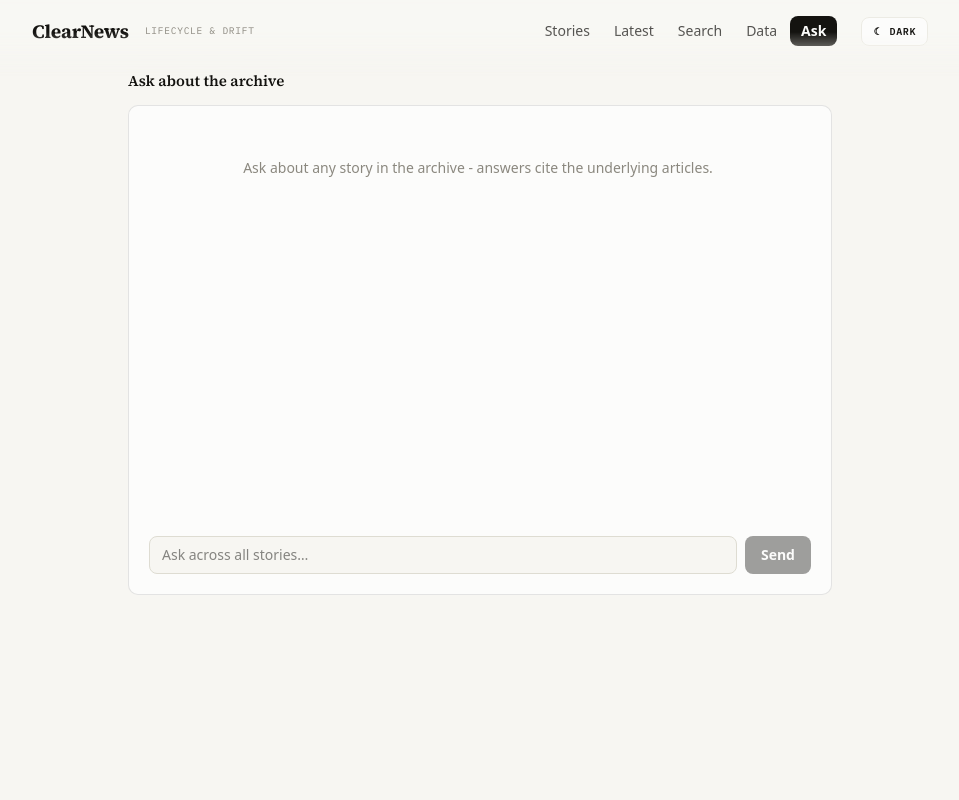
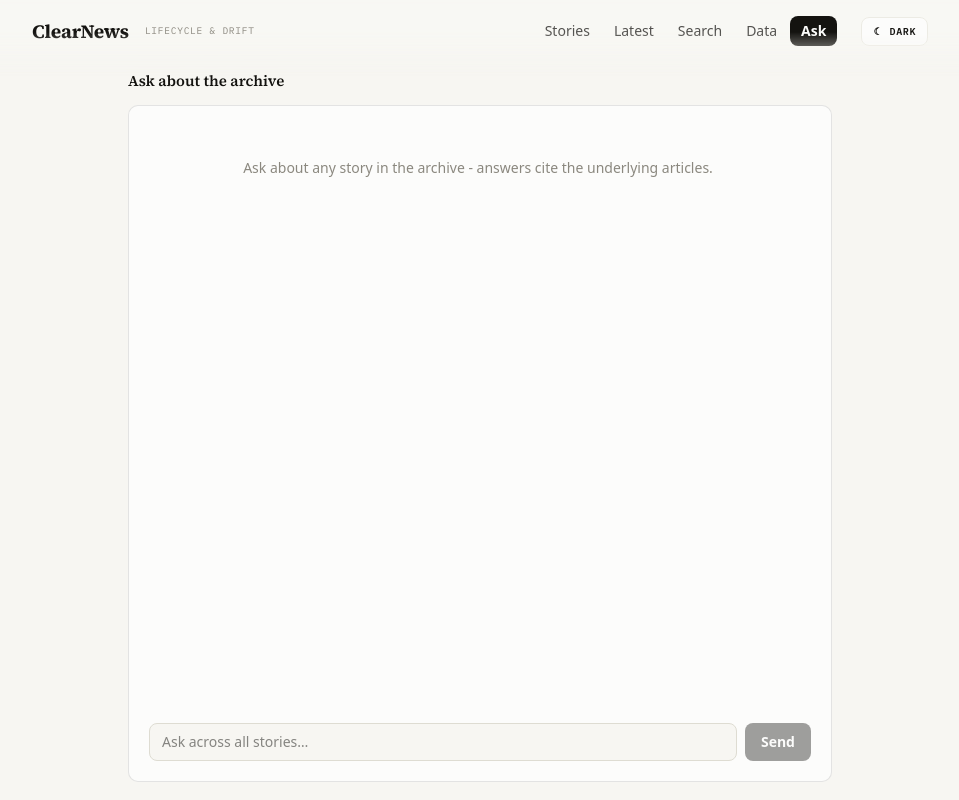
Before and after one commit to K1NGS1LVER/ClearNews, a React (Vite) app in the folder frontend/: page /chat in a window 1280 px wide. Shown: the whole page, without its empty margins (160-1119 px from the left). Built offline with nearby package versions, Linux system fonts and the light colour scheme.

Commit message:
feat(chat): make /chat page fill viewport height

```diff
--- a/frontend/src/pages/Chat.tsx
+++ b/frontend/src/pages/Chat.tsx
@@ -2,12 +2,12 @@ import ChatPanel from "../components/ChatPanel";
 
 export default function Chat() {
   return (
-    <div className="mx-auto max-w-3xl px-4 pb-8 pt-2 sm:px-8">
-      <h1 className="mb-3" style={{ fontFamily: "var(--font-serif)", fontSize: 15, fontWeight: 600, color: "var(--ink)" }}>
+    <div className="mx-auto flex h-[calc(100dvh-128px)] max-w-3xl flex-col px-4 pb-4 pt-2 sm:px-8 md:h-[calc(100dvh-64px)]">
+      <h1 className="mb-3 shrink-0" style={{ fontFamily: "var(--font-serif)", fontSize: 15, fontWeight: 600, color: "var(--ink)" }}>
         Ask about the archive
       </h1>
-      <div className="rounded-[10px] border p-5" style={{ background: "var(--surface-1)", borderColor: "var(--border)" }}>
-        <ChatPanel />
+      <div className="min-h-0 flex-1 rounded-[10px] border p-5" style={{ background: "var(--surface-1)", borderColor: "var(--border)" }}>
+        <ChatPanel fill />
       </div>
     </div>
   );
```
